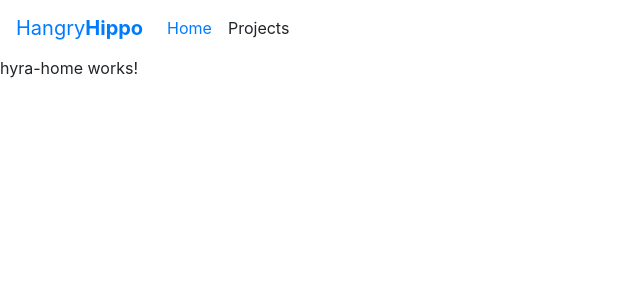
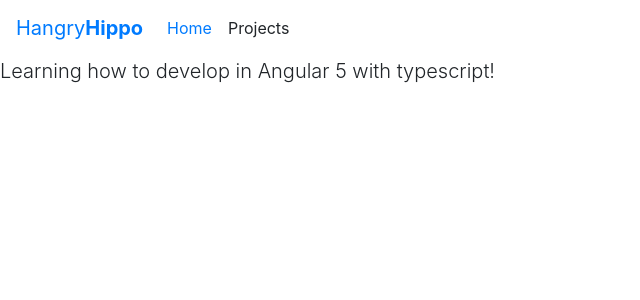
Before and after one commit to hyracinth/hyracinthWeb, an Angular app: page /Home in a window 1280 px wide. Shown: the top 300 px of the page, without its empty margins (0-640 px from the left). Built offline with nearby package versions, Linux system fonts and the light colour scheme.

Commit message:
Code clean up

```diff
--- a/src/app/app.module.ts
+++ b/src/app/app.module.ts
@@ -4,9 +4,10 @@ import { NgModule } from '@angular/core';
 import { NgbModule } from '@ng-bootstrap/ng-bootstrap';
 
 import { AppComponent } from './app.component';
+import { AppRoutingModule } from './app-routing.module';
+
+import { HyraHomeModule } from './hyra-home/hyra-home.module';
 import { HyraNavbarComponent } from './hyra-navbar/hyra-navbar.component';
-import { HyraHomeModule } from './hyra-home/hyra-home.module';
-import { AppRoutingModule } from './app-routing.module';
 
 @NgModule({
   declarations: [
--- a/src/app/hyra-home/hyra-home-routing.module.ts
+++ b/src/app/hyra-home/hyra-home-routing.module.ts
@@ -5,9 +5,9 @@ import { HyraHomeComponent } from './hyra-home.component';
 
 const homeRoutes: Routes = [
   {
-    path: "Home",
+    path: 'Home',
     data: {
-      title: "Home"
+      title: 'Home'
     },
     component: HyraHomeComponent
   }
--- a/src/app/hyra-home/hyra-home.component.html
+++ b/src/app/hyra-home/hyra-home.component.html
@@ -1,3 +1,3 @@
-<p>
-  hyra-home works!
+<p class="lead">
+  Learning how to develop in Angular 5 with typescript!
 </p>
--- a/src/app/hyra-home/hyra-home.module.ts
+++ b/src/app/hyra-home/hyra-home.module.ts
@@ -1,5 +1,5 @@
 import { NgModule } from '@angular/core';
-import { CommonModule }   from '@angular/common';
+import { CommonModule } from '@angular/common';
 
 import { HyraHomeComponent } from './hyra-home.component';
 
--- a/src/app/hyra-navbar/hyra-navbar.component.html
+++ b/src/app/hyra-navbar/hyra-navbar.component.html
@@ -1,5 +1,5 @@
 <nav class="navbar navbar-expand-md">
-    <a class="navbar-brand" routerLink="/">Hangry<b>Hippo</b></a>
+    <a class="navbar-brand"  routerLink="Home" routerLinkActive="active">Hangry<b>Hippo</b></a>
 
     <button class="navbar-toggler navbar-toggler-right" type="button" (click)="isCollapsed=!isCollapsed">
       &#126;
```
Also changed, not shown: src/app/hyra-navbar/hyra-navbar.component.ts (line endings or trailing spaces).
